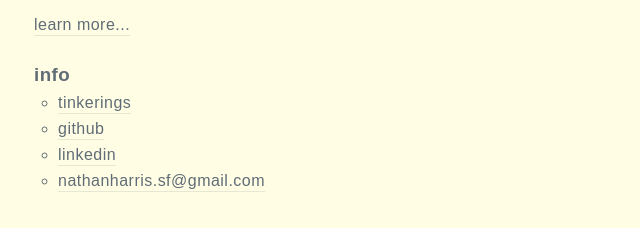
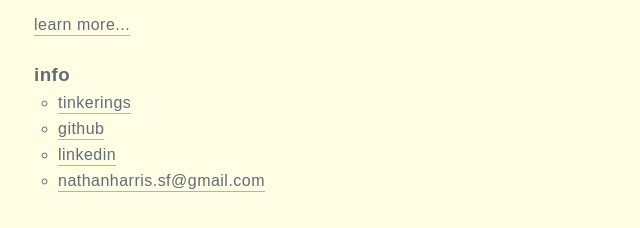
Before and after one commit to youngmanalive/nateharris, a React app: page / in a window 1280 px wide. Shown: the part 338-566 px from the top of the page, 306-946 px from the left. Built offline with nearby package versions, Linux system fonts and the light colour scheme.

Commit message:
action adjust

```diff
--- a/src/css/style.css
+++ b/src/css/style.css
@@ -112,7 +112,7 @@ a:hover {
   bottom: 1px;
   left: 0;
   border-bottom: 1px solid;
-  opacity: 0.15;
+  opacity: 0.5;
   line-height: inherit;
 }
 
```
